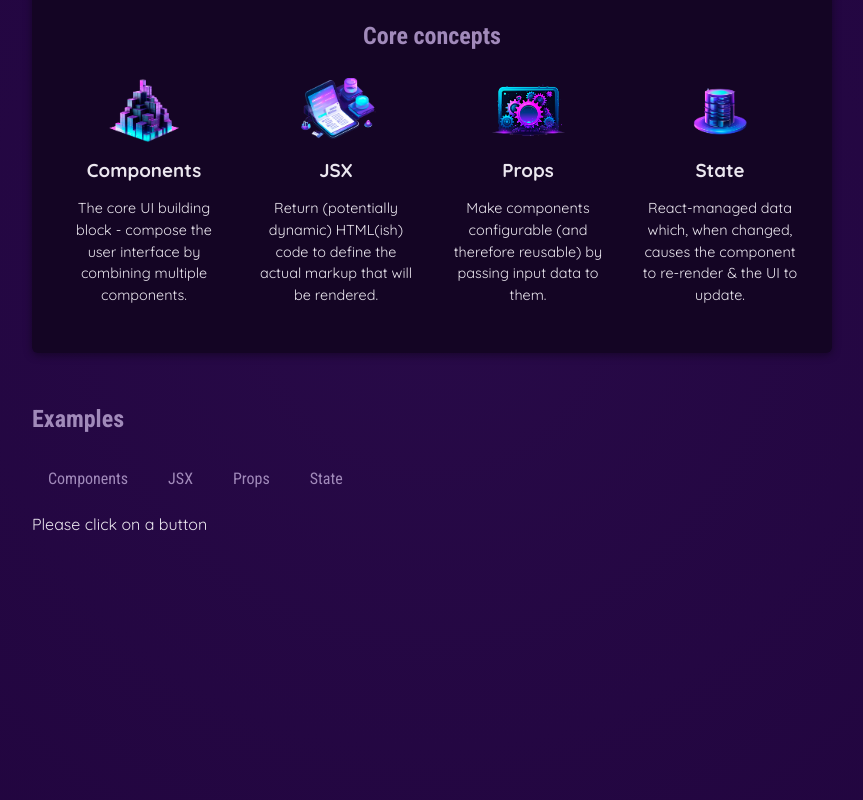
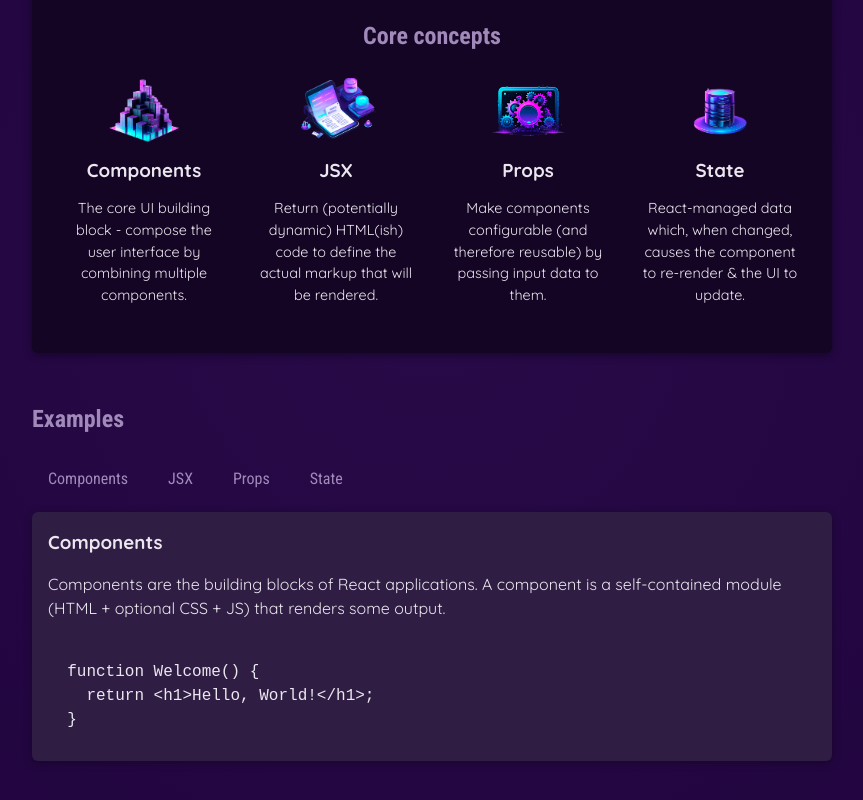
Before and after one commit to AmishaP-03/ReactStarter, a React (Vite) app: page / in a window 1280 px wide. Shown: the part 346-1146 px from the top of the page, without its empty margins (208-1071 px from the left). Built offline with nearby package versions, Linux system fonts and the light colour scheme.

Commit message:
Render dynamic content for each tab selection (components being the default one)

```diff
--- a/src/App.jsx
+++ b/src/App.jsx
@@ -7,13 +7,14 @@
 
 // Since it is a named export and not a default export, we will use curly brackets with its name while importing it
 import {
-  CORE_CONCEPTS
+  CORE_CONCEPTS,
+  EXAMPLES
 } from './data.js';
 
 function App() {
   // React hooks must be called only inside the component function or other react hooks, that too at the top level and not inside any nested code.
   // selectedValue is always recreated whenever setSelectedValue is called.
-  const [selectedValue, setSelectedValue] = useState('Please click on a button');
+  const [selectedValue, setSelectedValue] = useState('components');
 
   function handleSelect(selection) {
     // Upon calling setSelectedValue here, React internally schedules the state update (& re-execute the App component function).
@@ -72,8 +73,22 @@
             <TabButton onSelect={() => handleSelect('props')}>Props</TabButton>
             <TabButton onSelect={() => handleSelect('state')}>State</TabButton>
           </menu>
+
           {/* Get updated values here, since App component is re-executed after each update */}
-          {selectedValue}
+          {/* {selectedValue} */}
+
+          <div id="tab-content">
+            <h3>{EXAMPLES[selectedValue].title}</h3>
+            <p>{EXAMPLES[selectedValue].description}</p>
+
+            {/* The <pre> tag defines preformatted text.
+            Text in a <pre> element is displayed in a fixed-width font, and the text preserves both spaces and line breaks.
+            The text will be displayed exactly as written in the HTML source code. */}
+            <pre>
+              {/* The <code> tag is used to define a piece of computer code. The content inside is displayed in the browser's default monospace font. */}
+              <code>{EXAMPLES[selectedValue].code}</code>
+            </pre>
+          </div>
         </section>
       </main>
     </div>
--- a/src/data.js
+++ b/src/data.js
@@ -29,3 +29,54 @@
       'React-managed data which, when changed, causes the component to re-render & the UI to update.',
   },
 ];
+
+export const EXAMPLES = {
+  components: {
+    title: 'Components',
+    description:
+      'Components are the building blocks of React applications. A component is a self-contained module (HTML + optional CSS + JS) that renders some output.',
+    code: `
+  function Welcome() {
+    return <h1>Hello, World!</h1>;
+  }`,
+  },
+  jsx: {
+    title: 'JSX',
+    description:
+      'JSX is a syntax extension to JavaScript. It is similar to a template language, but it has full power of JavaScript (e.g., it may output dynamic content).',
+    code: `
+<div>
+  <h1>Welcome {userName}</h1>
+  <p>Time to learn React!</p>
+</div>`,
+  },
+  props: {
+    title: 'Props',
+    description:
+      'Components accept arbitrary inputs called props. They are like function arguments.',
+    code: `
+function Welcome(props) {
+  return <h1>Hello, {props.name}</h1>;
+}`,
+  },
+  state: {
+    title: 'State',
+    description:
+      'State allows React components to change their output over time in response to user actions, network responses, and anything else.',
+    code: `
+function Counter() {
+  const [isVisible, setIsVisible] = useState(false);
+
+  function handleClick() {
+    setIsVisible(true);
+  }
+
+  return (
+    <div>
+      <button onClick={handleClick}>Show Details</button>
+      {isVisible && <p>Amazing details!</p>}
+    </div>
+  );
+}`,
+  },
+};
```
